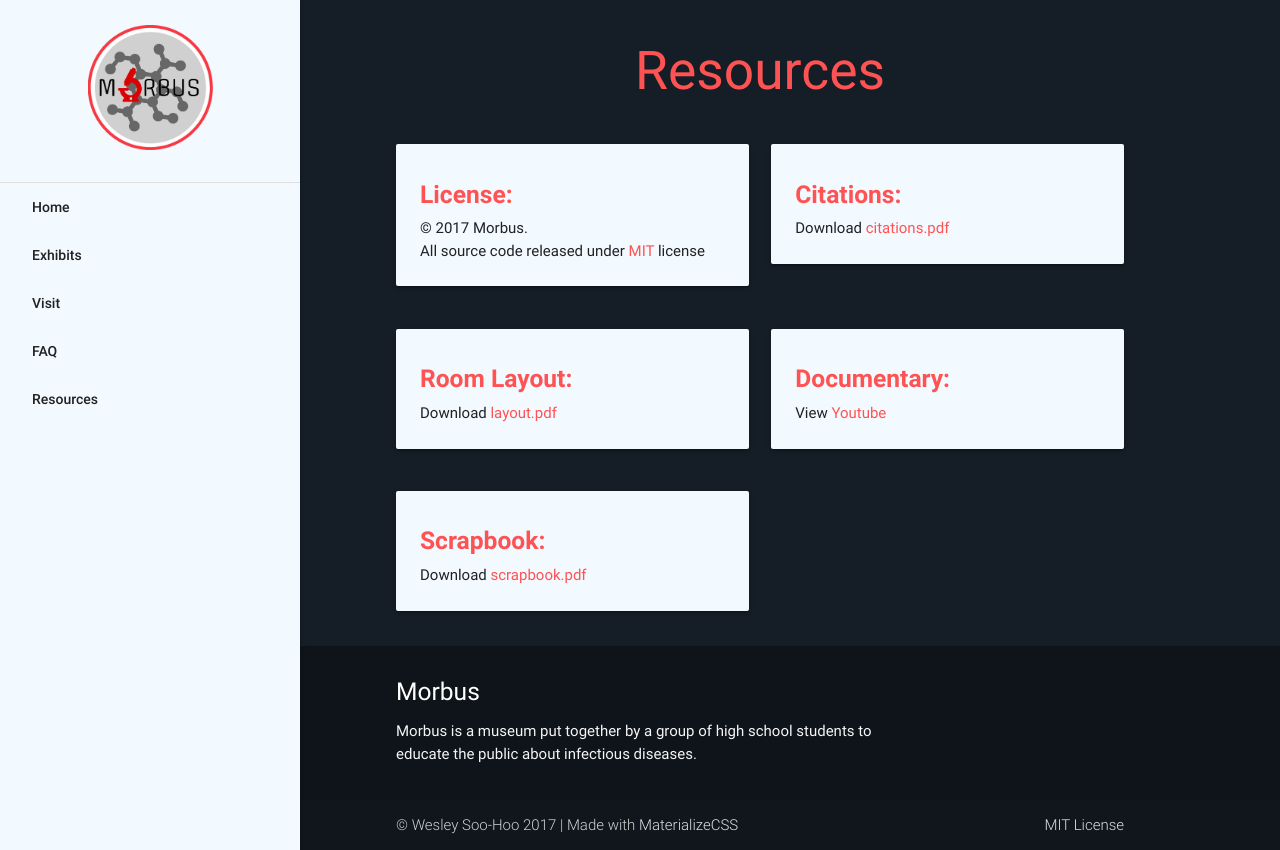
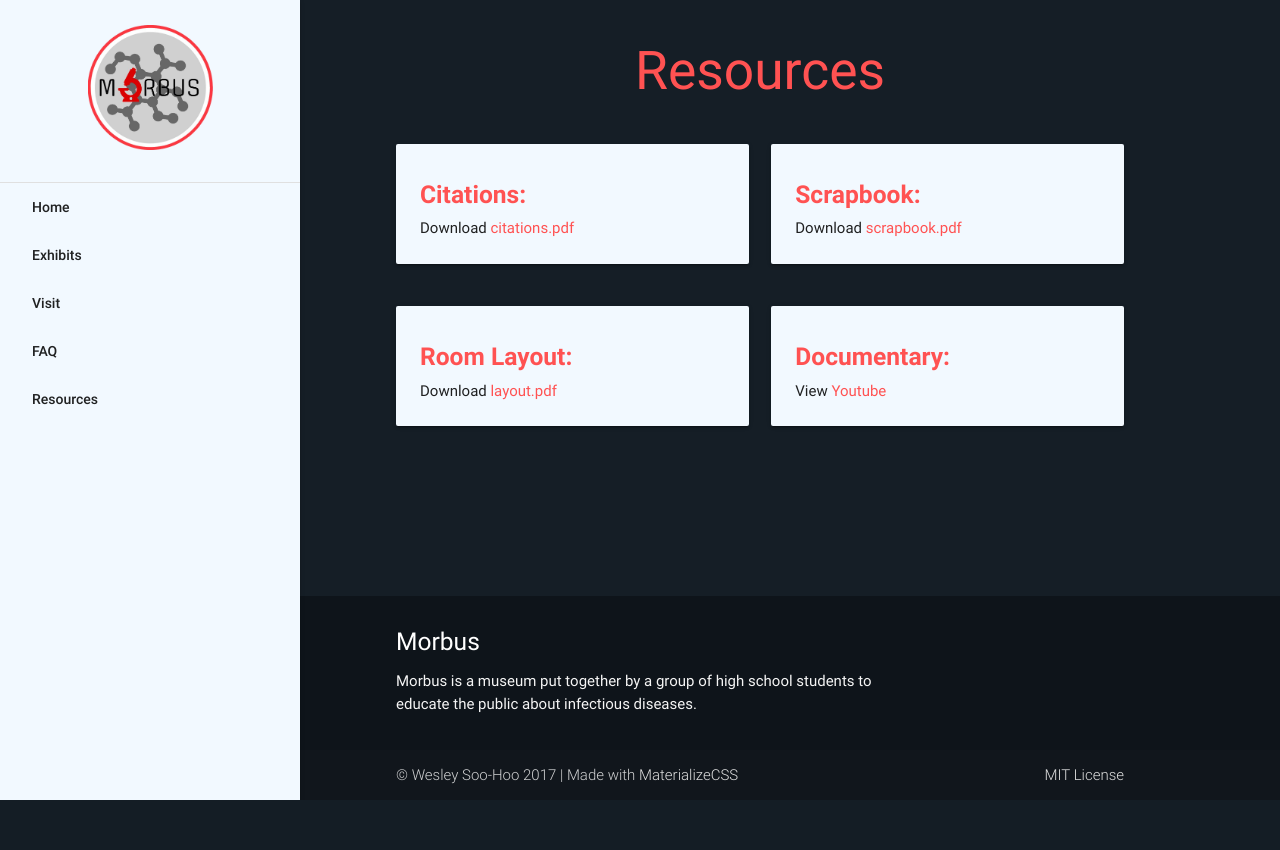
Before and after one commit to wsh32/IDP2017, a Django app: page /resources/ in a window 1280 px wide. After the commit the page ends 800 px from the top, so only its background shows below. Run offline with Django 3.2, Linux system fonts and the light colour scheme.

Commit message:
how many times am i done :/

```diff
--- a/src/templates/resources.html
+++ b/src/templates/resources.html
@@ -20,15 +20,14 @@
                     <div class="row">
                         <div class="col l6 s12">
                             <div class="card-panel">
-                                <h5><b>License:</b></h5>
-                                <span>&copy; 2017 Morbus.</span><br>
-                                <span>All source code released under <a href="#license">MIT</a> license</span>
+                                <h5><b>Citations:</b></h5>
+                                <span>Download <a href="{% static 'resources/citations.pdf' %}" target="_blank" download>citations.pdf</a></span>
                             </div>
                         </div>
                         <div class="col l6 s12">
                             <div class="card-panel">
-                                <h5><b>Citations:</b></h5>
-                                <span>Download <a href="{% static 'resources/citations.pdf' %}" target="_blank" download>citations.pdf</a></span>
+                                <h5><b>Scrapbook:</b></h5>
+                                <span>Download <a href="{% static 'resources/scrapbook.pdf' %}" target="_blank" download>scrapbook.pdf</a></span>
                             </div>
                         </div>
                     </div>
@@ -46,14 +45,6 @@
                             </div>
                         </div>
                     </div>
-                    <div class="row">
-                        <div class="col l6 s12">
-                            <div class="card-panel">
-                                <h5><b>Scrapbook:</b></h5>
-                                <span>Download <a href="{% static 'resources/scrapbook.pdf' %}" target="_blank" download>scrapbook.pdf</a></span>
-                            </div>
-                        </div>
-                    </div>
                 </div>
             </div>
         </main>
```
